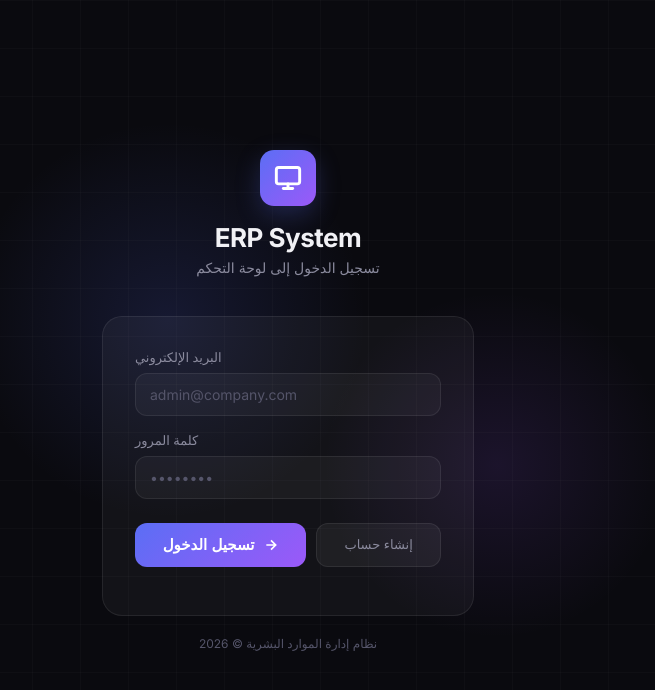
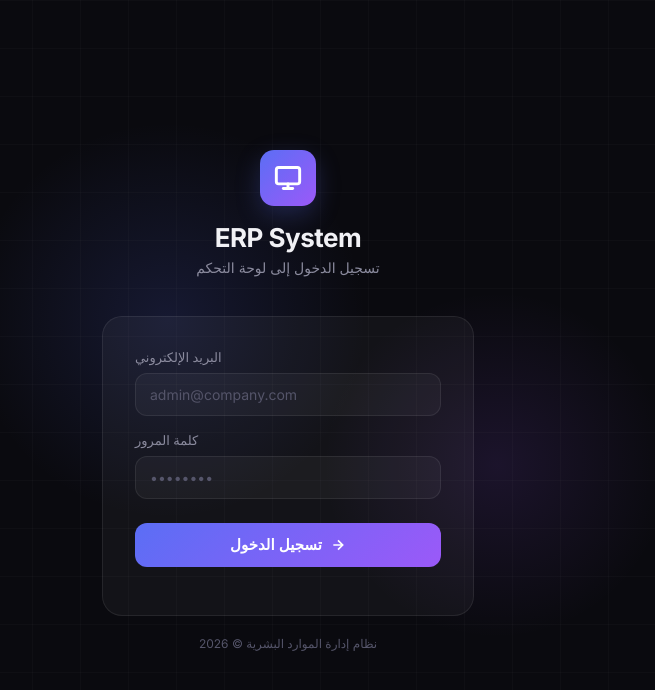
Before and after one commit to esammenna266-hub/erp_web, a Next.js app: page / in a window 1280 px wide. Shown: the top 690 px of the page, without its empty margins (352-1007 px from the left). Built offline with nearby package versions, Linux system fonts and the light colour scheme; no server answers.

Commit message:
security: Remove public registration/sign up options from login page

```diff
--- a/src/app/page.tsx
+++ b/src/app/page.tsx
@@ -182,14 +182,14 @@ export default function LoginPage() {
               />
             </div>
 
-            <div style={{ display: 'flex', gap: 10, marginBottom: 16 }}>
+            <div style={{ marginBottom: 16 }}>
               <button
                 id="login-submit"
                 onClick={handleLogin}
-                type="button"
+                type="submit"
                 disabled={loading}
                 className="btn-primary"
-                style={{ flex: 1.5, padding: '13px', fontSize: 15, display: 'flex', alignItems: 'center', justifyContent: 'center', gap: 8, position: 'relative' }}
+                style={{ width: '100%', padding: '13px', fontSize: 15, display: 'flex', alignItems: 'center', justifyContent: 'center', gap: 8, position: 'relative' }}
               >
                 {loading ? (
                   <>
@@ -204,20 +204,6 @@ export default function LoginPage() {
                     </svg>
                   </>
                 )}
-              </button>
-
-              <button
-                type="button"
-                onClick={handleSignUp}
-                disabled={loading}
-                style={{
-                  flex: 1, padding: '13px', fontSize: 13, background: 'rgba(255,255,255,0.05)',
-                  border: '1px solid var(--border)', borderRadius: 'var(--radius)',
-                  color: 'var(--text-secondary)', cursor: 'pointer', display: 'flex',
-                  alignItems: 'center', justifyContent: 'center'
-                }}
-              >
-                إنشاء حساب
               </button>
             </div>
 
```
